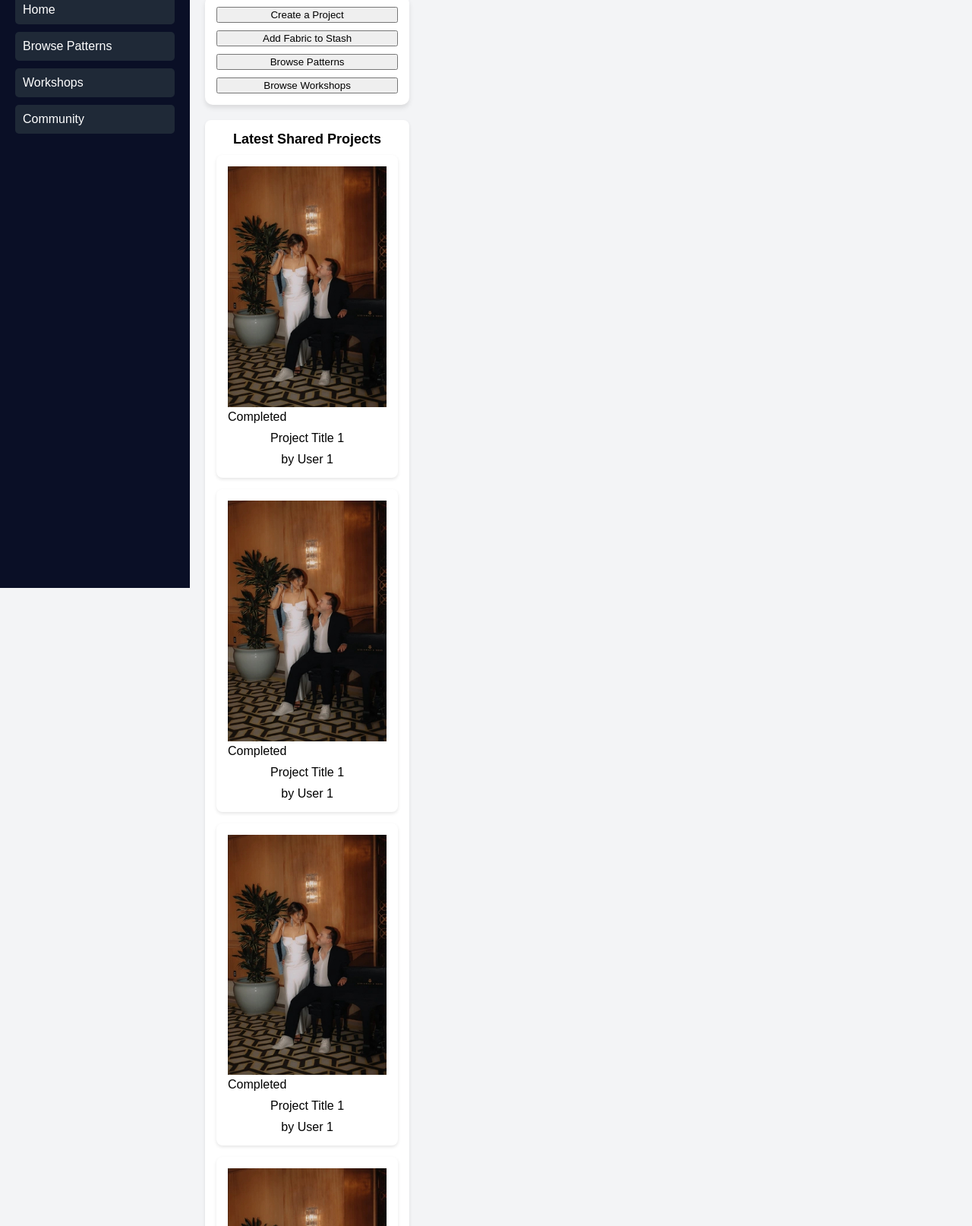
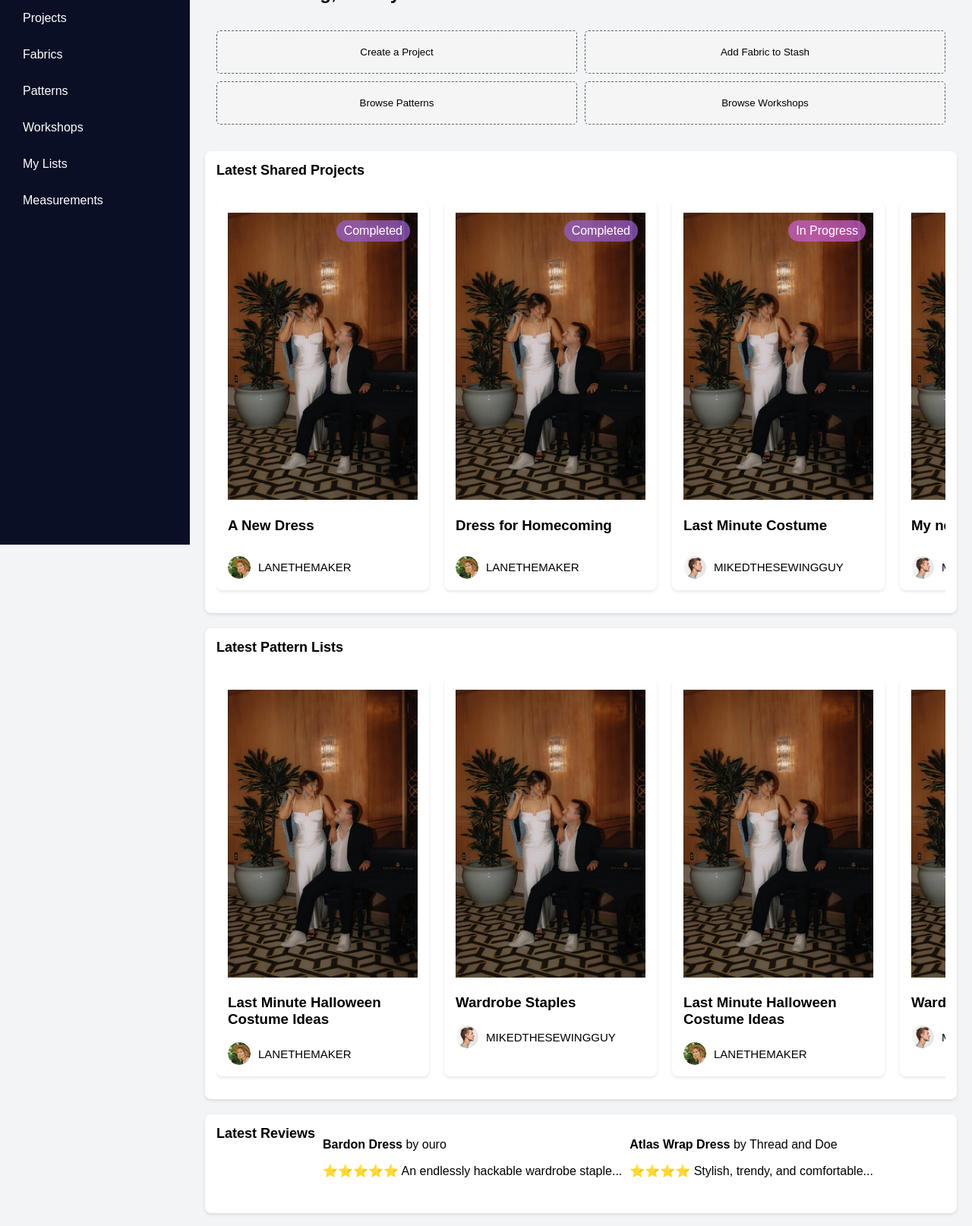
Before and after one commit to XOKEESH/Seamly, a website: page client/index.html in a window 1280 px wide. Shown: the part 83-1697 px from the top of the page at 76% size. Drawn offline with nearby package versions, Linux system fonts and the light colour scheme.

Commit message:
new changes

```diff
--- a/client/index.html
+++ b/client/index.html
@@ -11,25 +11,32 @@
 <body>
 
     <header>
-        <h1>Seamly</h1>
+        <h1></h1>
     </header>
 
     <div class="main-layout">
 
         <!-- Sidebar Navigation -->
         <nav class="sidebar">
-            <a href="#">Home</a>
-            <a href="#">Browse Patterns</a>
+            <h1>Seamly</h1>
+            <a href="#">Projects</a>
+            <a href="#">Fabrics</a>
+            <a href="#">Patterns</a>
             <a href="#">Workshops</a>
-            <a href="#">Community</a>
+            <a href="#">My Lists</a>
+            <a href="#">Measurements</a>
         </nav>
 
 <div class="main-container">
 
+    <!-- Greeting Section -->
+    <div class="greeting-section">
+        <h2>Good Morning, Ashley!</h2>
+    </div>
+
     <!-- Shortcuts Section -->
-    <div class="shortcuts dashboard-section">
-        <!-- <div class="section-title">Shortcuts</div> -->
-        <button id="shortcut-button">Create a Project</button>
+    <div class="dashboard-section">
+        <button id="createProjectButton">Create a Project</button>
         <button id="shortcut-button">Add Fabric to Stash</button>
         <button id="shortcut-button">Browse Patterns</button>
         <button id="shortcut-button">Browse Workshops</button>
@@ -38,44 +45,99 @@
     <!-- Latest Shared Projects Section -->
     <div class="latest-projects dashboard-section">
     <div class="section-title">Latest Shared Projects</div>
-
+        <div class="project-item-container">
             <div class="project-item">
                 <div class="image-container">
                 <img src="/client/images/Project1Img.jpg" width="100%">
-                <span>Completed</span></div>
-                    <p id="project-title">Project Title 1</p>
-                    <p id="by-user">by User 1</p>
+                <span class="status-span-complete">Completed</span></div>
+                <div class="card-copy">
+                <h3 id="project-title">A New Dress</h3>
+                <div class="user-info">
+                    <img src="/client/images/Lane.png" class="profile-picture">
+                    <span class="username">LaneTheMaker</span>
+                    </div>
+                    </div>
             </div>
             <div class="project-item">
                 <div class="image-container">
                 <img src="/client/images/Project1Img.jpg" width="100%">
-                    <span>Completed</span></div>
-                        <p id="project-title">Project Title 1</p>
-                        <p id="by-user">by User 1</p>
+                <span class="status-span-complete">Completed</span></div>
+                <div class="card-copy">
+                    <h3 id="project-title">Dress for Homecoming</h3>
+                    <div class="user-info">
+                        <img src="/client/images/Lane.png" class="profile-picture">
+                        <span class="username">LaneTheMaker</span>
+                        </div>
+                        </div>
             </div>
             <div class="project-item">
                 <div class="image-container">
                 <img src="/client/images/Project1Img.jpg" width="100%">
-                        <span>Completed</span></div>
-                            <p id="project-title">Project Title 1</p>
-                            <p id="by-user">by User 1</p>
+                <span class="status-span-inprogress">In Progress</span></div>
+                <div class="card-copy">
+                    <h3 id="project-title">Last Minute Costume</h3>
+                    <div class="user-info">
+                        <img src="/client/images/Mike.png" class="profile-picture">
+                        <span class="username">MikeDTheSewingGuy</span>
+                        </div>
+                        </div>
             </div>
             <div class="project-item">
                 <div class="image-container">
                 <img src="/client/images/Project1Img.jpg" width="100%">
-                            <span>Completed</span></div>
-                                <p id="project-title">Project Title 1</p>
-                                <p id="by-user">by User 1</p>
+                <span class="status-span-complete">Completed</span></div>
+                <div class="card-copy">
+                    <h3 id="project-title">My new Favorite Dress!</h3>
+                    <div class="user-info">
+                        <img src="/client/images/Mike.png" class="profile-picture">
+                        <span class="username">MikeDTheSewingGuy</span>
                         </div>
                         </div>
-
-
+            </div>
+        </div>
+    </div>
 
     <!-- Latest Pattern Lists Section -->
     <div class="pattern-list dashboard-section">
     <div class="section-title">Latest Pattern Lists</div>
-        <div class="pattern-item">Last Minute Halloween Costume Ideas by SallyPants</div>
-        <div class="pattern-item">Wardrobe Staples by FullHands</div>
+        <div class="pattern-list-container">
+            <div class="pattern-item">
+                <div class="pattern-image-container">
+                <img src="/client/images/Project1Img.jpg" width="100%"></div>
+                <h3 class="list-title">Last Minute Halloween Costume Ideas</h3>
+                <div class="user-info">
+                <img src="/client/images/Lane.png" class="profile-picture">
+                <span class="username">LaneTheMaker</span>
+                </div>
+            </div>
+            <div class="pattern-item">
+                <div class="pattern-image-container">
+                <img src="/client/images/Project1Img.jpg" width="100%"></div>
+                <h3 class="list-title">Wardrobe Staples</h3>
+                <div class="user-info">
+                <img src="/client/images/Mike.png" class="profile-picture">
+                <span class="username">MikeDTheSewingGuy</span>
+                </div>
+            </div>
+            <div class="pattern-item">
+                <div class="pattern-image-container">
+                <img src="/client/images/Project1Img.jpg" width="100%"></div>
+                <h3 class="list-title">Last Minute Halloween Costume Ideas</h3>
+                <div class="user-info">
+                <img src="/client/images/Lane.png" class="profile-picture">
+                <span class="username">LaneTheMaker</span>
+                </div>
+            </div>
+            <div class="pattern-item">
+                <div class="pattern-image-container">
+                <img src="/client/images/Project1Img.jpg" width="100%"></div>
+                <h3 class="list-title">Wardrobe Staples</h3>
+                <div class="user-info">
+                <img src="/client/images/Mike.png" class="profile-picture">
+                <span class="username">MikeDTheSewingGuy</span>
+                </div>
+            </div>
+        </div>
      </div>
 
     <!-- Latest Reviews Section -->
@@ -107,6 +169,37 @@
 
 </div>
 
+<div class="create-project-form" id="createProjectDiv" style="display: none">
+    <form id="projectForm">
+        <label for="projectName">Project Name:</label>
+        <input type="text" id="projectName" name="projectName" placeholder="Ex. Oversized Tee" required>
+
+        <label for="projectType">Project Type:</label>
+        <input type="text" id="projectType" name="projectType" placeholder="What are you making?" required>
+
+        <label for="status">Status:</label>
+        <select id="status" name="status" required>
+            <option value="idea">Idea</option>
+            <option value="inProgress">In Progress</option>
+            <option value="completed">Completed</option>
+        </select>
+
+        <label for="startDate">Start Date:</label>
+        <input type="date" id="startDate" name="startDate" required>
+
+        <label for="deadline">Deadline:</label>
+        <input type="date" id="deadline" name="deadline">
+
+        <label for="tags">Tags:</label>
+        <input type="text" id="tags" name="tags" placeholder="Ex. #Summer #WorkWardrobe" required>
+
+        <div class="CPbutton-group">
+            <button id="CPsubmitButton" class="CPbutton">Create Project</button>
+            <button id="cancelButton" class="CPbutton">Cancel Project</button>
+        </div>
+    </form>
+</div>
+
 <footer>
     <p>© 2024 Seamly | <a href="#">Privacy Policy</a> | <a href="#">Terms of Service</a></p>
 </footer>
--- a/client/style.css
+++ b/client/style.css
@@ -6,9 +6,10 @@ html, body {
 }
 body {
     font-family: Arial, sans-serif;
-    margin: 0;
-    padding: 0;
     background-color: #f3f4f6;
+    display: flex;
+    flex-direction: column;
+    min-height: 100vh;
 }
 header {
     background-color: #0a0f26;
@@ -22,11 +23,6 @@ header h1 {
     margin: 0;
 }
 
-.main-layout {
-    display: flex;
-    flex-grow: 1;
-}
-
 .sidebar {
     background-color: #0a0f26;
     color: #ffffff;
@@ -37,6 +33,10 @@ header h1 {
     flex-shrink: 0;
     height: 100vh;
     box-sizing: border-box;
+    position: fixed;
+    top: 0;
+    left: 0;
+    overflow-y: auto;
 }
 
 .sidebar a {
@@ -44,40 +44,49 @@ header h1 {
     text-decoration: none;
     margin-bottom: 10px;
     padding: 10px;
-    background-color: #1f2937;
     border-radius: 5px;
-}
-
-.sidebar a:hover {
-    background-color: #3b82f6;
 }
 
 .main-container {
     flex-grow: 1;
     padding: 20px;
-    overflow: auto; /* Ensures content scrolls if it exceeds the view height */
+    overflow: auto;
     background-color: #f3f4f6;
+    margin-left: 250px;
+    position: relative;
+}
+
+.greeting-section {
+    padding-left: 2px;
 }
 
 .dashboard-section {
-    background-color: #fff;
-    border-radius: 10px;
     padding: 15px;
-    box-shadow: 0 4px 6px rgba(0,0,0,0.1);
     margin-bottom: 20px;
-    display: flex; /* Enable flexbox for sections */
-    flex-direction: column;
+    display: grid;
+    grid-template-columns: repeat(2, 1fr);
+    gap: 10px;
 }
+
 .section-title {
     font-size: 18px;
     margin-bottom: 10px;
     font-weight: bold;
+    display: block;
 }
-/* Shortcuts Section */
-.shortcuts {
-    display: flex; /* Use flexbox for shortcuts */
-    flex-wrap: wrap; /* Allow buttons to wrap */
-    gap: 10px;
+
+#shortcut-button {
+    background-color: #f5f5f5;
+    border: 1px dashed #646464;
+    border-radius: 5px;
+    padding: 20px;
+}
+
+#createProjectButton {
+    background-color: #f5f5f5;
+    border: 1px dashed #646464;
+    border-radius: 5px;
+    padding: 20px;
 }
 
 .shortcut-item {
@@ -86,41 +95,133 @@ header h1 {
 
 /* Latest Projects Section */
 .latest-projects {
-    background-color: #ffffff; /* Each project gets its own background */
-    border-radius: 8px; /* Rounded corners */
-    box-shadow: 0px 2px 4px rgba(0, 0, 0, 0.1); /* Shadow for depth */
-    padding: 15px; /* Padding inside the project card */
-    flex: 1 1 200px; /* Allow the items to grow and shrink; set a minimum width */
-    display: flex; /* Use flexbox for project items */
+    background-color: #ffffff;
+    border-radius: 8px;
+    box-shadow: 0px 2px 4px rgba(0, 0, 0, 0.1);
+    padding: 15px;
+    display: flex;
+    flex-direction: column;
+    gap: 20px;
+}
+
+.project-item-container {
+    display: flex;
+    flex-direction: row;
     flex-wrap: wrap;
-    align-items: center;
-    margin: 15px 0;
+    gap: 20px;
 }
 
 .project-item {
     margin-bottom: 15px;
+    background-color: #ffffff;
+    border-radius: 8px;
+    box-shadow: 0px 2px 4px rgba(0, 0, 0, 0.1);
+    padding: 15px;
+    flex: 1 1 200px;
+}
+
+.image-container {
+    width: 100%;
+    height: auto;
+    position: relative;
+}
+
+.project-item img {
+    max-width: 100%;
+    height: auto;
+}
+
+.card-copy {
+    display: flex;
+    flex-direction: column;
+    width: 100%;
+}
+
+.status-span-complete {
+    position: absolute;
+    top: 10px;
+    right: 10px;
+    background-color: rgba(150, 94, 213, 0.7);
+    color: white;
+    padding: 5px 10px;
+    border-radius: 15px;
+}
+
+.status-span-inprogress {
+    position: absolute;
+    top: 10px;
+    right: 10px;
+    background-color: rgba(203, 94, 213, 0.7);
+    color: white;
+    padding: 5px 10px;
+    border-radius: 15px;
 }
 
 /* Pattern Lists Section */
+.pattern-list-container {
+    display: flex;
+    flex-direction: row;
+    flex-wrap: wrap;
+    gap: 20px;
+}
+
 .pattern-list {
     background-color: #ffffff;
     border-radius: 8px;
-    display: flex; /* Use flexbox for pattern items */
-    flex-direction: column; /* Stack items vertically */
-    gap: 5px;
     box-shadow: 0px 2px 4px rgba(0, 0, 0, 0.1);
+    padding: 15px;
+    display: flex;
+    flex-direction: column;
+    gap: 20px;
 }
 
 .pattern-item {
     margin-bottom: 15px;
+    background-color: #ffffff;
+    border-radius: 8px;
+    box-shadow: 0px 2px 4px rgba(0, 0, 0, 0.1);
+    padding: 15px;
+    flex: 1 1 200px;
+}
+
+.pattern-image-container {
+    width: 100%;
+    height: auto;
+}
+
+.pattern-item img {
+    max-width: 100%;
+    height: auto;
+}
+
+/* User Profile in Pattern Item */
+.user-info {
+    display: flex;
+    align-items: center;
+    justify-content: start;
+    margin-top: 10px;
+}
+
+.profile-picture {
+    width: 30px;
+    height: 30px;
+    border-radius: 50%;
+    margin-right: 10px;
+}
+
+.username {
+    font-size: 15px;
+    font-weight: 500;
+    text-transform: uppercase;
 }
 
 /* Latest Reviews Section */
 .latest-reviews {
     background-color: #ffffff;
     border-radius: 8px;
-    display: flex; /* Use flexbox for review items */
-    flex-direction: column; /* Stack items vertically */
+    display: flex;
+    flex-direction: row;
+    flex-wrap: wrap;
     gap: 10px;
     box-shadow: 0px 2px 4px rgba(0, 0, 0, 0.1);
 }
@@ -133,8 +234,8 @@ header h1 {
 .trending {
     background-color: #ffffff;
     border-radius: 8px;
-    display: flex; /* Use flexbox for trending items */
-    flex-direction: column; /* Stack items vertically */
+    flex-direction: row;
+    flex-wrap: wrap;
     gap: 10px;
     box-shadow: 0px 2px 4px rgba(0, 0, 0, 0.1);
 }
@@ -147,8 +248,9 @@ header h1 {
 .discussions {
     background-color: #ffffff;
     border-radius: 8px;
-    display: flex; /* Use flexbox for trending items */
-    flex-direction: column; /* Stack items vertically */
+    display: flex;
+    flex-direction: row;
+    flex-wrap: wrap;
     gap: 10px;
     box-shadow: 0px 2px 4px rgba(0, 0, 0, 0.1);
 }
@@ -157,37 +259,62 @@ header h1 {
     margin-bottom: 15px;
 }
 
-.project-item {
-    background-color: #ffffff; /* Each project gets its own background */
-    border-radius: 8px; /* Rounded corners */
-    box-shadow: 0px 2px 4px rgba(0, 0, 0, 0.1); /* Shadow for depth */
-    padding: 15px; /* Padding inside the project card */
-    flex: 1 1 200px;
+/* Create Project Form */
+.create-project-form {
+    display: none;
+    position: static;
+    top: 15px;
+    left: 250px;
+    right: 0;
+    bottom: 50px;
+    background-color: #f3f4f6;
+    justify-content: center;
+    align-items: center;
+    flex-direction: column;
+    z-index: 10;
+    overflow-y: auto;
+    padding: 20px;
+    width: calc(100% - 40px);
+    max-width: 600px; /* Set a max width for larger screens */
+    margin: 0 auto; /* Center the form on the screen */
+    min-height: 95vh;
 }
 
-.image-container {
-    width: 100%;
-    height: auto;
+.create-project-form form {
+    display: flex;
+    flex-direction: column;
+    width: 100%; /* Make form full width */
 }
 
-.project-item img {
-    max-width: 100%;
-    height: auto;
+.create-project-form input,
+select {
+    margin-bottom: 15px;
+    padding: 20px;
+    font-size: 14px;
+    border-radius: 5px;
+    border: 1px dashed #646464;
 }
 
-#project-title, #by-user {
-    margin: 10px 0 0 0;
-    text-align: center;
+.CPbutton-group {
+    display: flex;
+    justify-content: center; /* Center the buttons */
+    gap: 10px;
+    margin-bottom: 20px; /* Add some space below the button group */
 }
 
-.pattern-item,
-.review-item,
-.trending-item,
-.discussion-item {
-    padding: 10px;
-    background-color: #f9f9f9; /* Background for list items */
-    border-radius: 5px; /* Rounded corners for items */
-    box-shadow: 0px 1px 2px rgba(0, 0, 0, 0.1); /* Light shadow for depth */
+.CPbutton {
+    background-color: #f5f5f5;
+    border: 1px dashed #646464;
+    border-radius: 5px;
+    padding: 10px 20px; /* Adjusted padding */
+    cursor: pointer;
+    flex: 1; /* Allow buttons to grow and fill the space equally */
+    min-width: 120px; /* Set a minimum width for buttons */
+}
+
+#cancelButton {
+    background-color: #dc3545;
+    color: white;
 }
 
 footer {
@@ -196,12 +323,41 @@ footer {
     text-align: center;
     padding: 20px;
     width: 100%;
-    margin-top: auto; /* pushes footer to bottom */
+    margin-top: auto;
     box-sizing: border-box;
+    position: absolute;
 }
+
 a {
     color: #3b82f6;
     text-decoration: none;
+}
+
+/* Media Queries */
+@media screen and (max-width: 1300px) {
+    .project-item-container {
+        display: flex;
+        flex-wrap: nowrap;
+        overflow-x: auto;
+        gap: 20px;
+    }
+
+    .project-item {
+        flex: 0 0 250px;
+        min-width: 250px;
+    }
+
+    .pattern-list-container {
+        display: flex;
+        flex-wrap: nowrap;
+        overflow-x: auto;
+        gap: 20px;
+    }
+
+    .pattern-item {
+        flex: 0 0 250px;
+        min-width: 250px;
+    }
 }
 
 @media screen and (max-width: 768px) {
@@ -210,11 +366,12 @@ a {
     }
 
     .sidebar {
-        display: none; /* Hide the sidebar initially on smaller screens */
+        display: none;
     }
 
     .main-container {
         padding: 10px;
+        margin-left: 0px;
     }
 
     header {
@@ -222,36 +379,6 @@ a {
         justify-content: space-between;
     }
 
-    /* Toggle menu for small screens */
-    header::after {
-        content: '☰';
-        font-size: 24px;
-        cursor: pointer;
-    }
-
-    /* Add dropdown navigation */
-    .dropdown-nav {
-        display: flex;
-        flex-direction: column;
-        background-color: #0a0f26;
-        position: absolute;
-        top: 50px;
-        left: 0;
-        right: 0;
-        z-index: 100;
-    }
-
-    .dropdown-nav a {
-        color: #fff;
-        padding: 10px;
-        text-align: center;
-        border-bottom: 1px solid #1f2937;
-    }
-
-    .dropdown-nav a:hover {
-        background-color: #3b82f6;
-    }
-
     footer {
         position: relative;
         bottom: 0;
```
Also changed, not shown: client/script.js (+11 -0 lines). Lines whose indentation alone changed are shown as unchanged.
